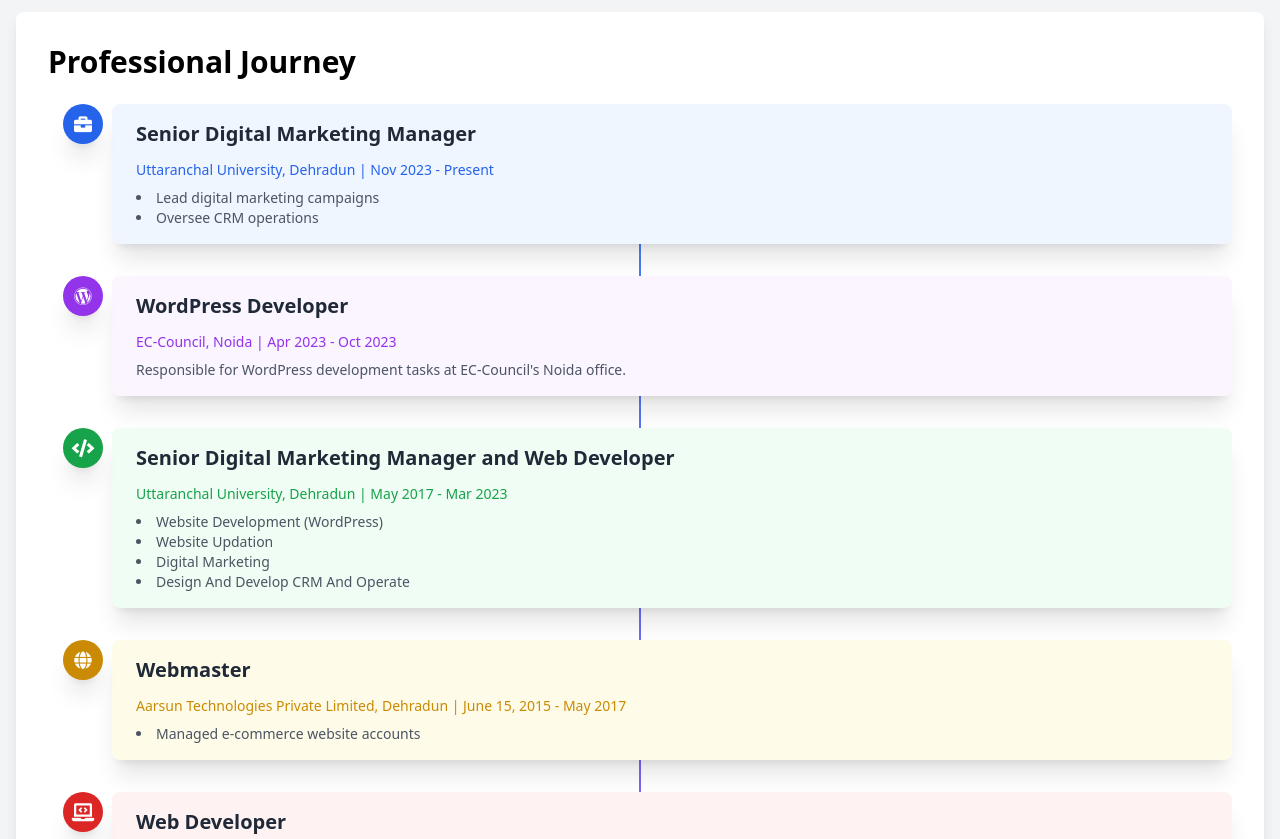
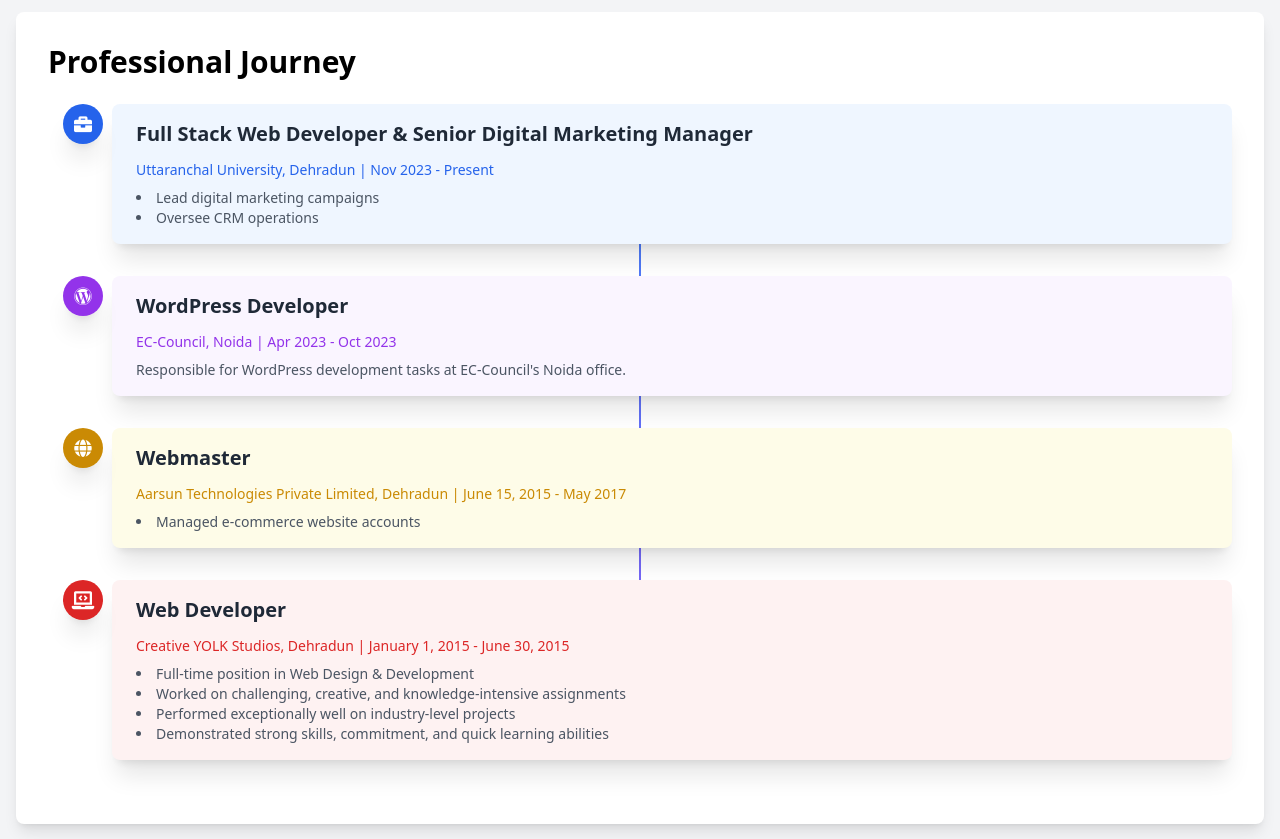
Before and after one commit to hostashish/ashish-negi-resume, a plain HTML site: page index.html in a window 1280 px wide. Shown: the part 1340-2179 px from the top of the page. Drawn offline with nearby package versions, Linux system fonts and the light colour scheme.

Commit message:
Update index.html

```diff
--- a/index.html
+++ b/index.html
@@ -12,7 +12,7 @@
     </script>
     <meta charset="UTF-8">
     <meta name="viewport" content="width=device-width, initial-scale=1.0">
-    <title>Ashish Negi - Senior Digital Marketing Manager</title>
+    <title>Ashish Negi - Full Stack Web Developer & Senior Digital Marketing Manager</title>
     <script src="https://cdn.tailwindcss.com"></script>
     <link href="https://cdnjs.cloudflare.com/ajax/libs/font-awesome/5.15.3/css/all.min.css" rel="stylesheet">
     <style>
@@ -57,7 +57,7 @@
         <div class="container mx-auto flex flex-col md:flex-row justify-between items-center">
             <div class="text-center md:text-left mb-4 md:mb-0">
                 <h1 class="text-4xl font-bold">Ashish Negi</h1>
-                <p class="text-sm mt-1">Senior Digital Marketing Manager</p>
+                <p class="text-sm mt-1">Full Stack Web Developer & Senior Digital Marketing Manager</p>
             </div>
             <nav>
                 <ul class="flex space-x-4">
@@ -143,7 +143,7 @@
                         <h1 class="mx-auto font-semibold text-lg text-white"><i class="fas fa-briefcase"></i></h1>
                     </div>
                     <div class="bg-blue-50 rounded-lg shadow-xl ml-16 px-6 py-4 timeline-item w-full">
-                        <h3 class="mb-3 font-bold text-gray-800 text-xl">Senior Digital Marketing Manager</h3>
+                        <h3 class="mb-3 font-bold text-gray-800 text-xl">Full Stack Web Developer & Senior Digital Marketing Manager</h3>
                         <p class="text-sm font-medium text-blue-600">Uttaranchal University, Dehradun | Nov 2023 - Present</p>
                         <ul class="list-disc list-inside text-sm text-gray-600 mt-2">
                             <li>Lead digital marketing campaigns</li>
@@ -160,22 +160,6 @@
                         <h3 class="mb-3 font-bold text-gray-800 text-xl">WordPress Developer</h3>
                         <p class="text-sm font-medium text-purple-600">EC-Council, Noida | Apr 2023 - Oct 2023</p>
                         <p class="text-sm text-gray-600 mt-2">Responsible for WordPress development tasks at EC-Council's Noida office.</p>
-                    </div>
-                </div>
-
-                <div class="mb-8 flex items-start">
-                    <div class="z-20 flex items-center bg-green-600 shadow-xl w-10 h-10 rounded-full absolute" style="left: 15px;">
-                        <h1 class="mx-auto font-semibold text-lg text-white"><i class="fas fa-code"></i></h1>
-                    </div>
-                    <div class="bg-green-50 rounded-lg shadow-xl ml-16 px-6 py-4 timeline-item w-full">
-                        <h3 class="mb-3 font-bold text-gray-800 text-xl">Senior Digital Marketing Manager and Web Developer</h3>
-                        <p class="text-sm font-medium text-green-600">Uttaranchal University, Dehradun | May 2017 - Mar 2023</p>
-                        <ul class="list-disc list-inside text-sm text-gray-600 mt-2">
-                            <li>Website Development (WordPress)</li>
-                            <li>Website Updation</li>
-                            <li>Digital Marketing</li>
-                            <li>Design And Develop CRM And Operate</li>
-                        </ul>
                     </div>
                 </div>
 
```
